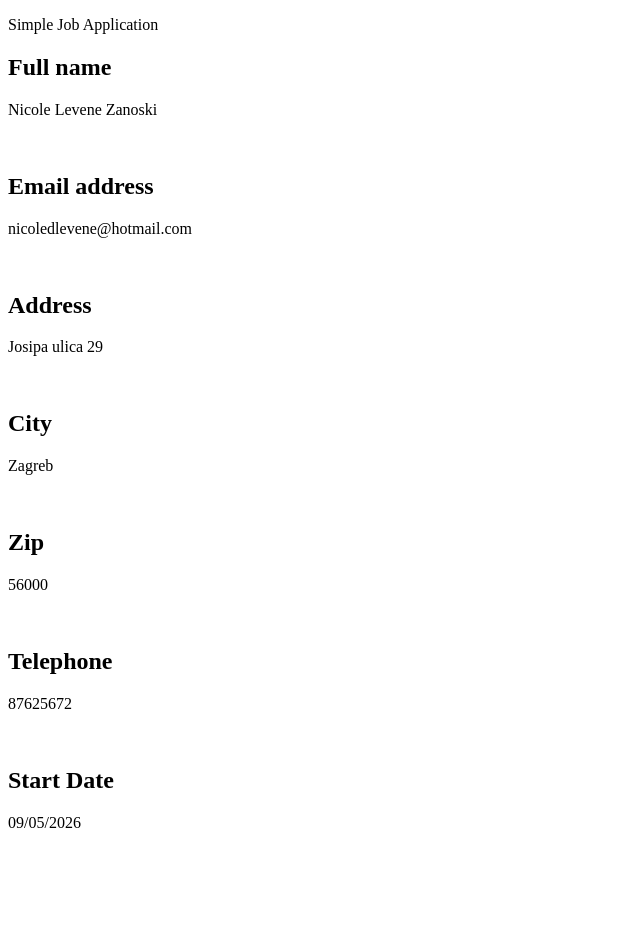
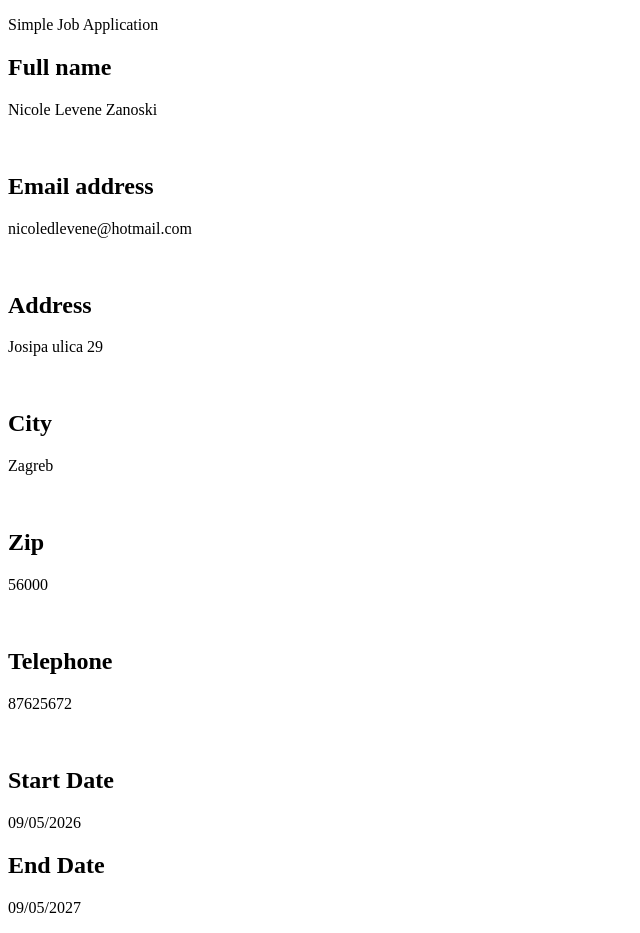
Before and after one commit to nicoledeniselevene-hash/Dalmation-, a plain HTML site: page index.html in a window 1280 px wide. Shown: the whole page, without its empty margins (0-640 px from the left). Before the commit the page ends 848 px from the top, so only its background shows below. Drawn offline with Linux system fonts and the light colour scheme.

Commit message:
Test deployment

```diff
--- a/index.html
+++ b/index.html
@@ -42,5 +42,9 @@
 <h2>Start Date</h2>
 <p>09/05/2026</p>
 </div>
+<div>
+<h2>End Date</h2>
+<p>09/05/2027</p>
+</div>
 </body>
 </html>
```
Also changed, not shown: 2 other files.
